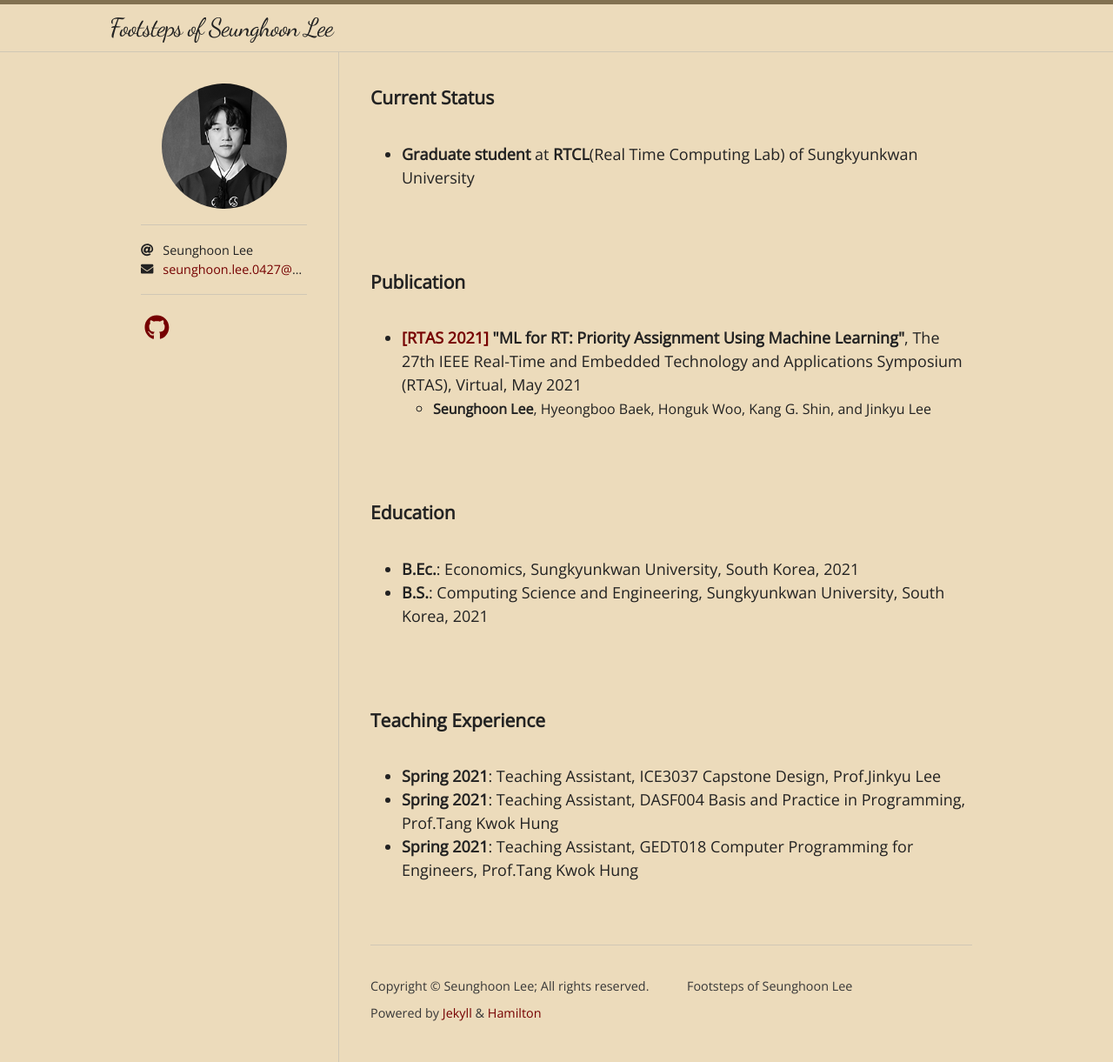
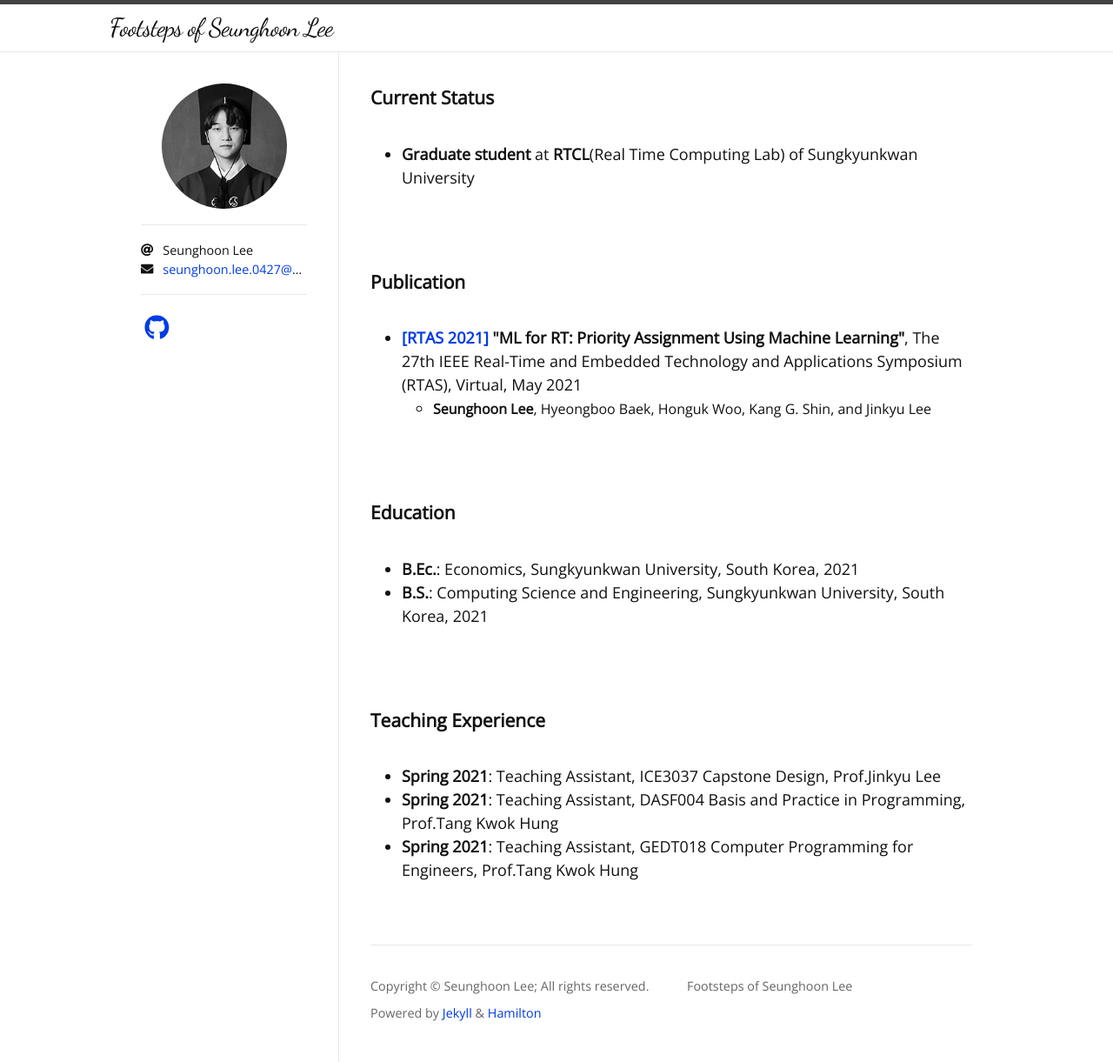
Before and after one commit to SeungHoon00/seunghoon00.github.io, a Jekyll site: the page built from index.html, in a window 1280 px wide. Shown: the whole page at 87% size. Built offline with Jekyll 4.4.1, drawn with Linux system fonts in a browser that asks for light colours; nearby versions of some CDN libraries; some web fonts are replaced; the list of posts is cut into pages by our own code.

Commit message:
Update _config.yml

```diff
--- a/_config.yml
+++ b/_config.yml
@@ -39,4 +39,3 @@ social:
     - https://github.com/seunghoon00
 google_site_verification: u4WXQl0Eu66rsQo2kRdCNx
 lang: en
-skin: sunrise
```
